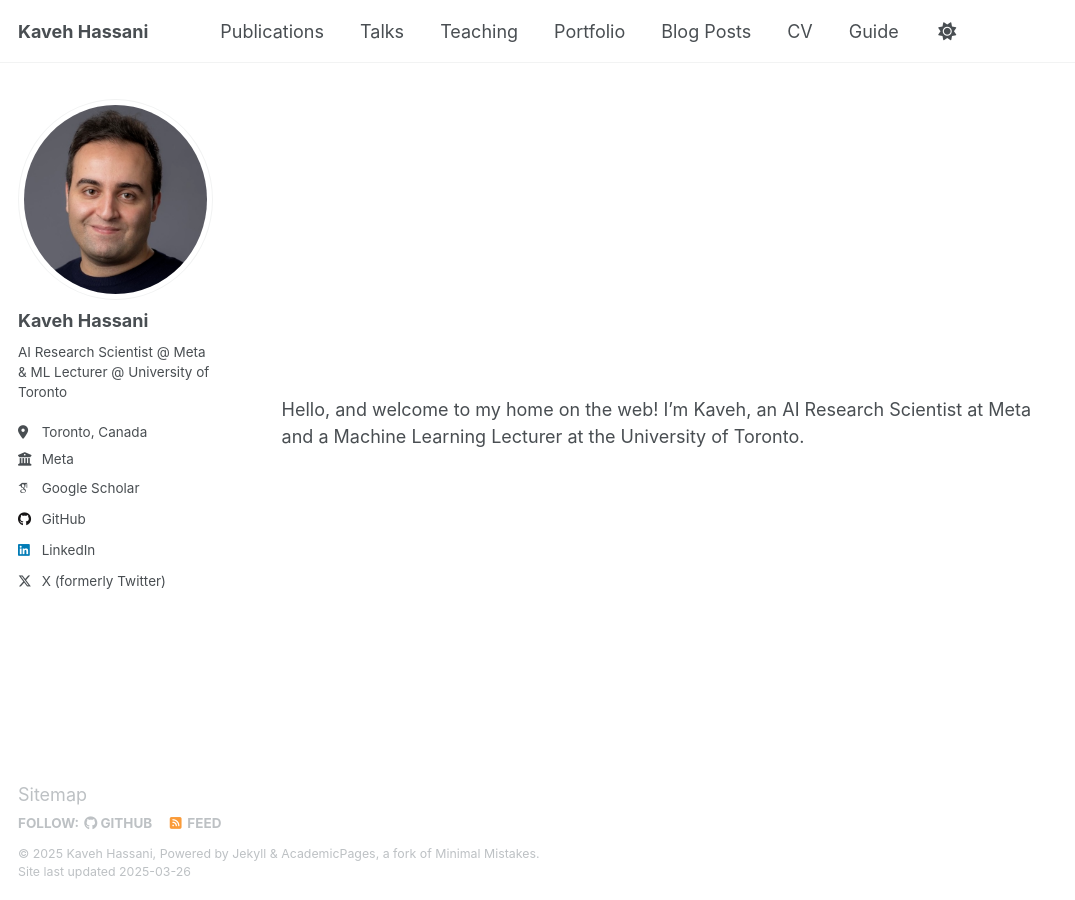
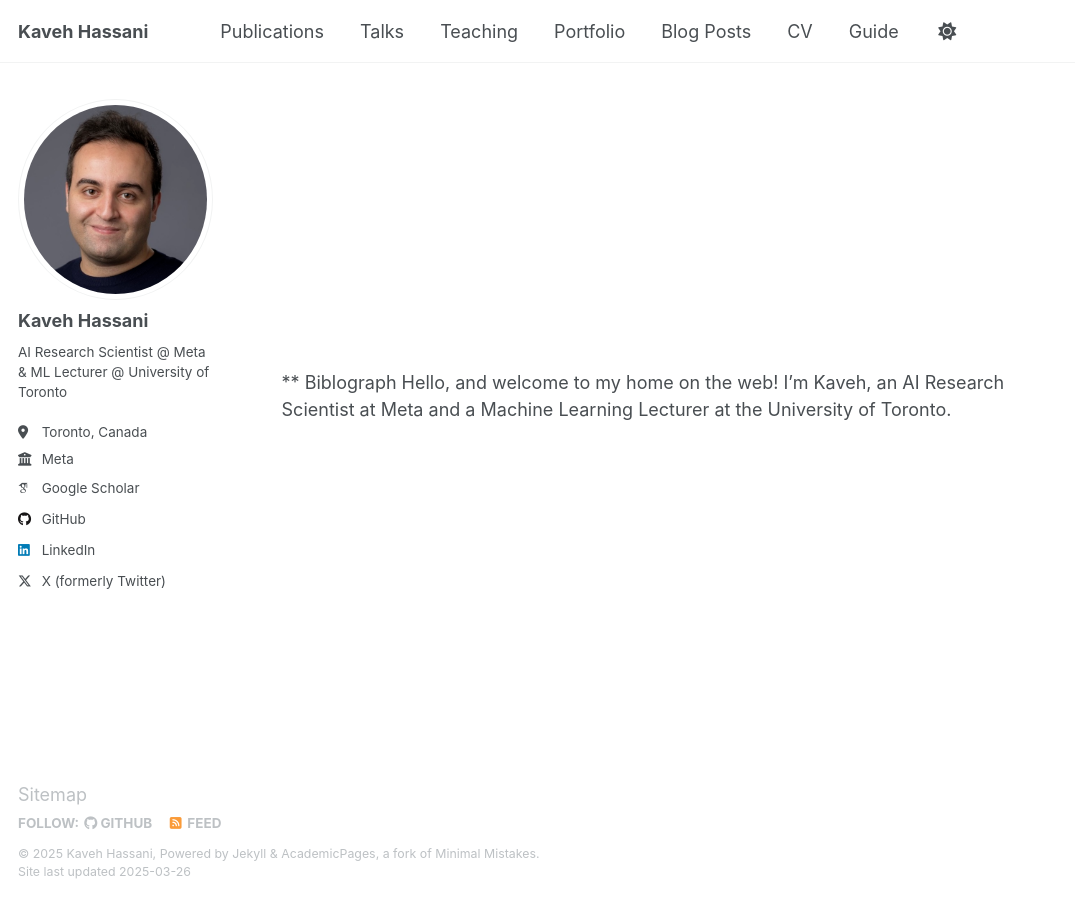
Before and after one commit to kavehhassani/kavehhassani.github.io, a Jekyll site: the page built from _pages/about.md, in a window 1280 px wide. Shown: the whole page, without its empty margins (0-1075 px from the left). Built offline with Jekyll 4.4.1, drawn with Linux system fonts in a browser that asks for light colours; some web fonts are replaced.

Commit message:
Update about.md

```diff
--- a/_pages/about.md
+++ b/_pages/about.md
@@ -16,5 +16,5 @@ redirect_from:
 <br>
 <br>
 <br>
-<br>
+** Biblograph
 Hello, and welcome to my home on the web! I’m Kaveh, an AI Research Scientist at Meta and a Machine Learning Lecturer at the University of Toronto.
```
